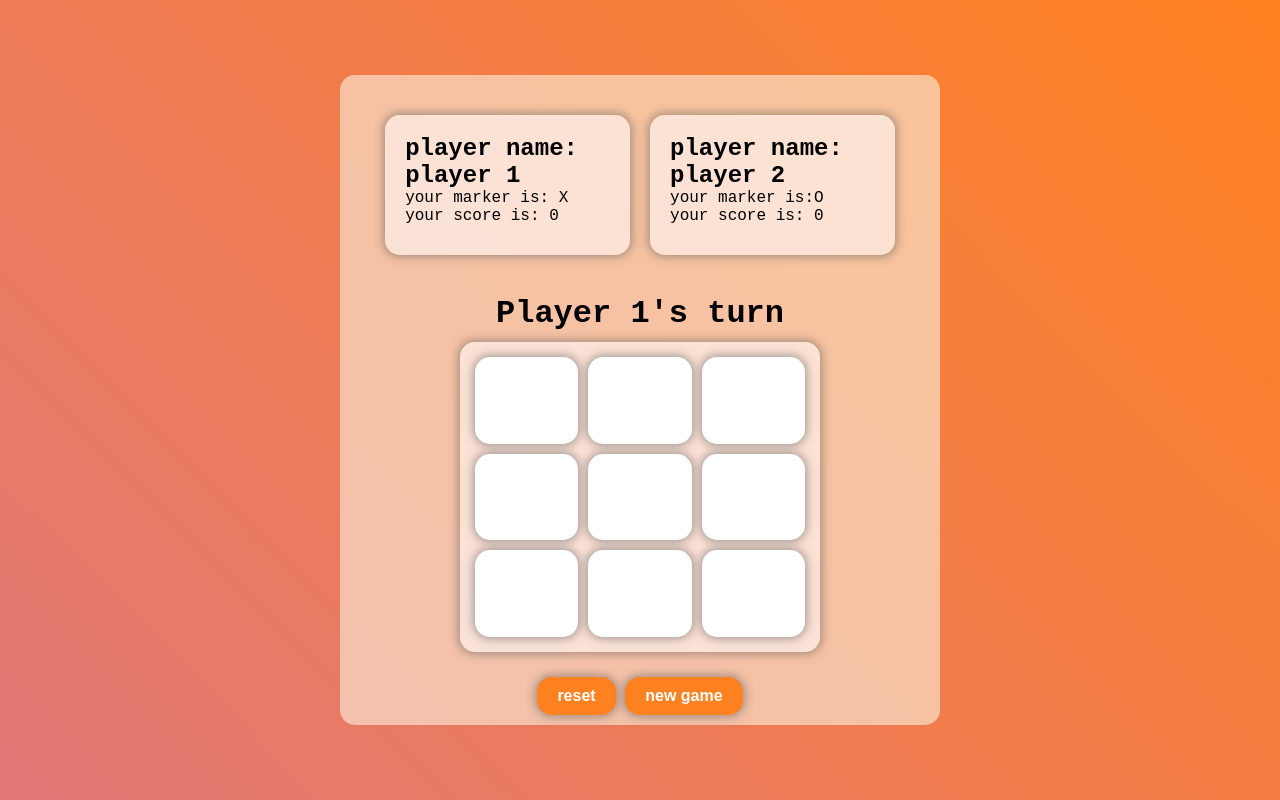
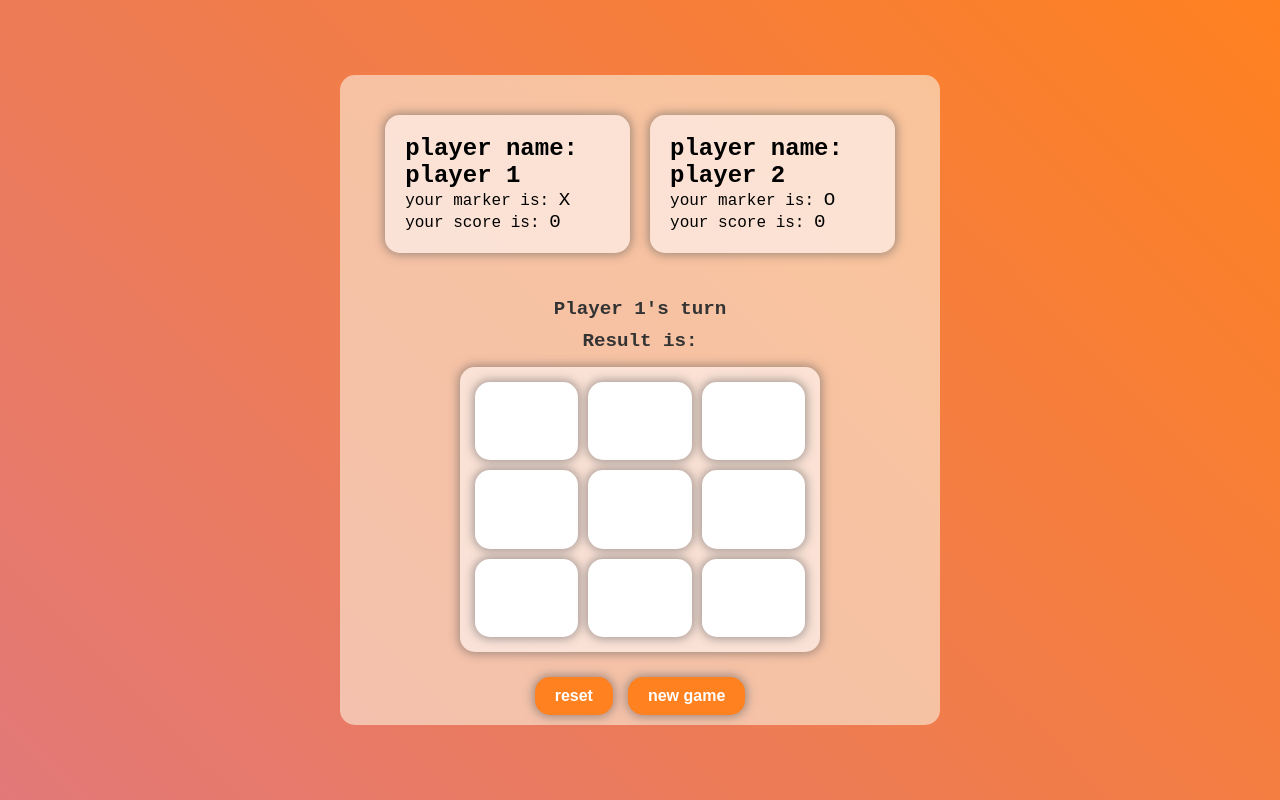
Before and after one commit to ahmedBasaad-byte/Tic-Tac-Toe, a plain HTML site: page index.html in a window 1280 px wide. Drawn offline with Linux system fonts and the light colour scheme.

Commit message:
add separate function to display the result of the game (win/tie) in the UI

```diff
--- a/index.html
+++ b/index.html
@@ -16,11 +16,12 @@
             </div>
             <div class="profile" id="player2">
                 <h2 >player name: <span class="name">player 2</span></h2>
-                <p >your marker is:<span class="marker">O</span></p>
+                <p >your marker is: <span class="marker">O</span></p>
                 <p >your score is: <span class="score">0</span></p>
             </div>
         </div>
         <h1 class="current-player">player 1 turn</h1>
+        <h1 class="result">Result is: </h1>
         <div class="playground">
             <div class="cells" id="cell0"> </div>
             <div class="cells" id="cell1"> </div>
--- a/main.js
+++ b/main.js
@@ -23,7 +23,7 @@ const Gameboard = (() => {
     }
     function placeMark(index, marker) {
             gameState[index] = marker;
-}
+    }
     function isCellEmpty(index) {
             return gameState[index] === '';
         }
@@ -96,14 +96,14 @@ const GameController = (() => {
         const winner = Gameboard.checkWinner();
         if (winner) {
             gameActive = false;
-            DisplayContent.showMessage(`${currentPlayer.name} wins!`);
+            DisplayContent.Result(`${currentPlayer.name} wins!`);
             DisplayContent.addScore(currentPlayer);
             return;
         }
 
         if (Gameboard.checkTie()) {
             gameActive = false;
-            DisplayContent.showMessage("It's a tie!");
+            DisplayContent.Result("It's a tie!");
             return;
         }
 
@@ -149,6 +149,12 @@ const DisplayContent = (() => {
             player2score.textContent = parseInt(player2score.textContent) + 1;
         }
     }
+
+    function Result(message) {
+        const resultDisplay = document.querySelector('.result');
+        resultDisplay.textContent = `Result is: ${message}`;
+
+    }
     function renderBoard() {
         const board = Gameboard.getBoard();
         cells.forEach((cell, index) => {
@@ -163,6 +169,7 @@ const DisplayContent = (() => {
     });
         });
     return {
+        Result,
         renderBoard,
         showMessage,
         addScore
--- a/style.css
+++ b/style.css
@@ -97,3 +97,18 @@ button:hover {
     color:rgb(255, 129, 32);
     background-color: white;
 }
+
+.current-player , .result{
+    font-size: 1.2rem;
+    margin: 5px;
+    color: #333;
+}
+
+.buttons {
+    display: flex; gap: 15px;
+}
+
+span.marker ,span.score {
+    font-size: 1.2rem;
+    font-family:monospace
+}
```
